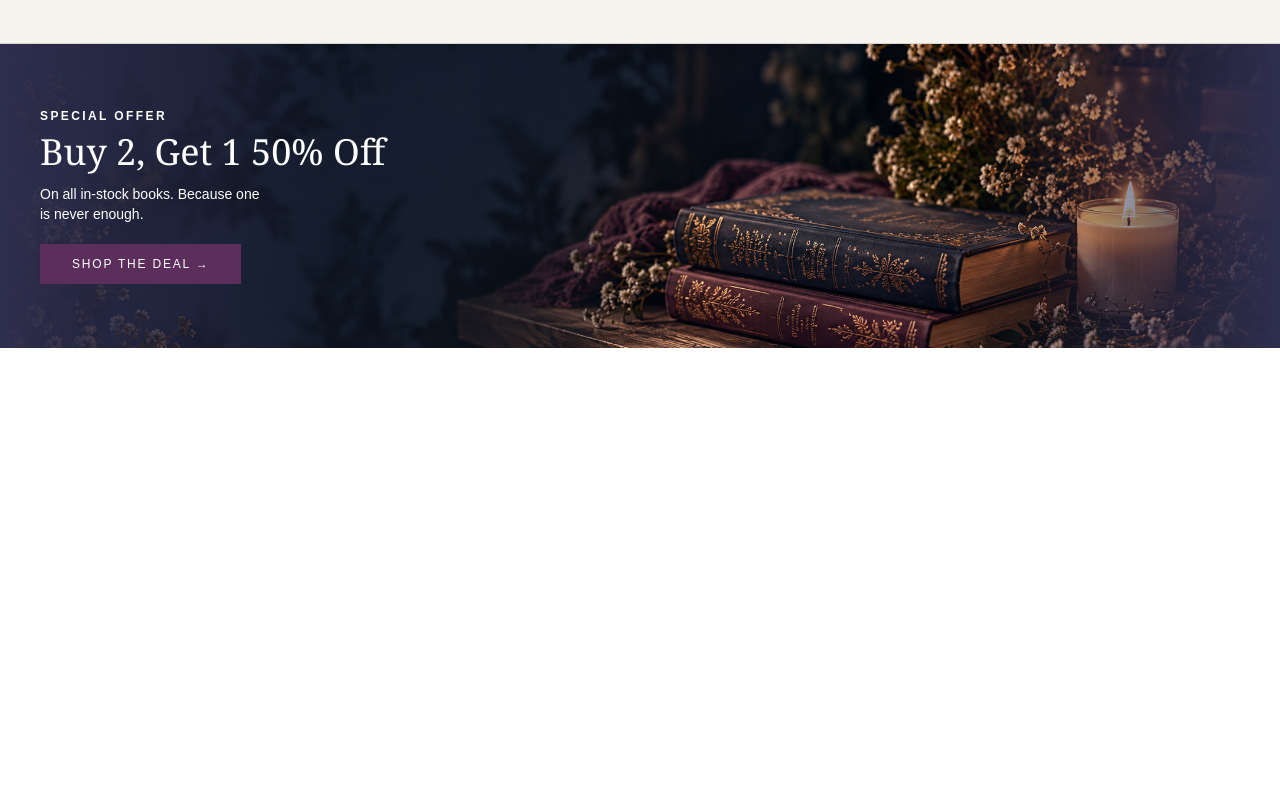
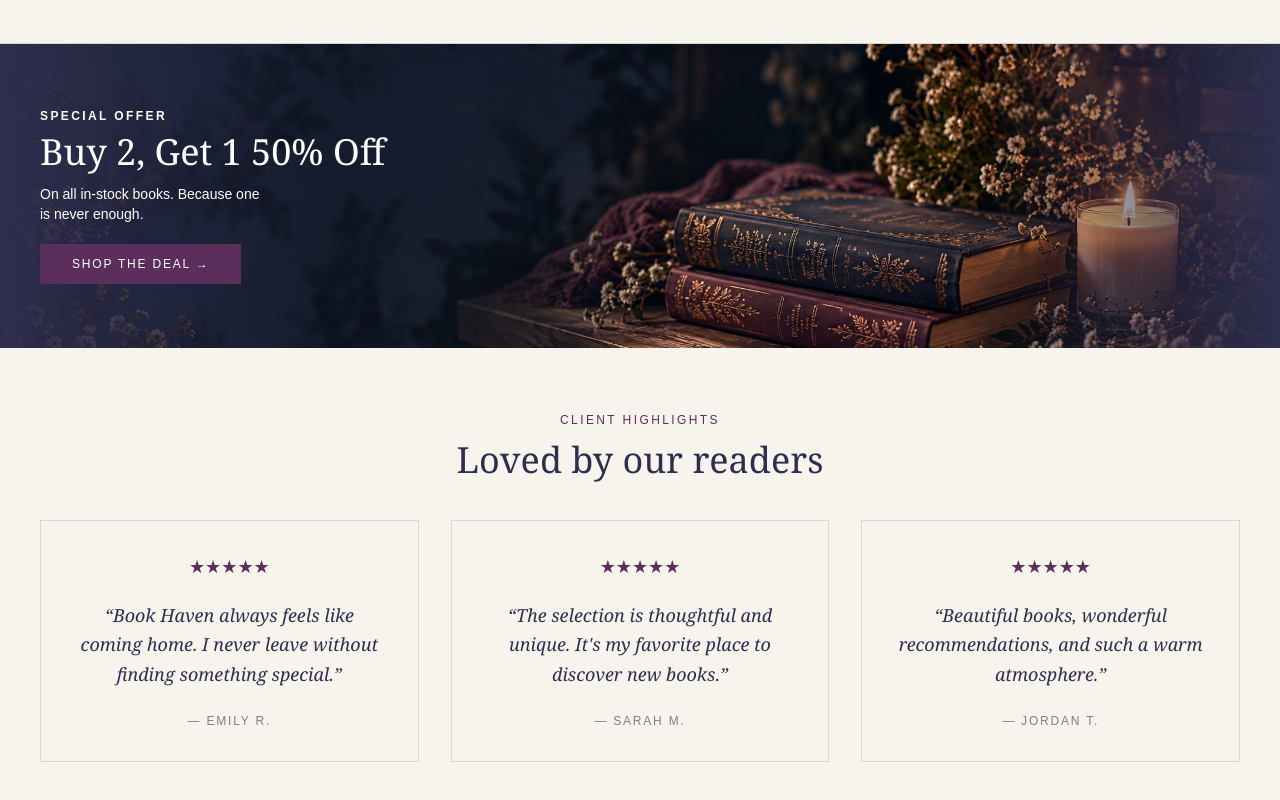
Before and after one commit to Thecodebarbie/book-haven-bookstore, a Next.js app: page / in a window 1280 px wide. Shown: the part 1986-2786 px from the top of the page. Before the commit the page ends 2334 px from the top, so only its background shows below. Built offline with nearby package versions, Linux system fonts and the light colour scheme.

Commit message:
feat: add client satisfaction testimonials section

```diff
--- a/src/app/page.js
+++ b/src/app/page.js
@@ -556,6 +556,68 @@ export default function Home() {
     </a>
   </div>
 </section>
+
+{/* Client Satisfaction */}
+
+<section className="bg-[#f7f3ed] px-6 py-16 lg:px-10">
+  <div className="mx-auto max-w-7xl text-center">
+
+    <p className="mb-3 text-xs tracking-[0.2em] text-[#5C2E5C]">
+      CLIENT HIGHLIGHTS
+    </p>
+
+    <h2 className="font-serif text-4xl text-[#2E2E4E]">
+      Loved by our readers
+    </h2>
+
+    <div className="mt-10 grid grid-cols-1 gap-8 md:grid-cols-3">
+
+      {/* Review 1 */}
+      <div className="border border-[#2E2E4E]/15 p-8">
+        <p className="text-lg text-[#5C2E5C]">★★★★★</p>
+
+        <p className="mt-5 font-serif text-lg italic leading-relaxed text-[#2E2E4E]">
+          “Book Haven always feels like coming home. I never leave
+          without finding something special.”
+        </p>
+
+        <p className="mt-6 text-xs tracking-[0.15em] text-[#2E2E4E]/60">
+          — EMILY R.
+        </p>
+      </div>
+
+      {/* Review 2 */}
+      <div className="border border-[#2E2E4E]/15 p-8">
+        <p className="text-lg text-[#5C2E5C]">★★★★★</p>
+
+        <p className="mt-5 font-serif text-lg italic leading-relaxed text-[#2E2E4E]">
+          “The selection is thoughtful and unique. It&apos;s my favorite
+          place to discover new books.”
+        </p>
+
+        <p className="mt-6 text-xs tracking-[0.15em] text-[#2E2E4E]/60">
+          — SARAH M.
+        </p>
+      </div>
+
+      {/* Review 3 */}
+      <div className="border border-[#2E2E4E]/15 p-8">
+        <p className="text-lg text-[#5C2E5C]">★★★★★</p>
+
+        <p className="mt-5 font-serif text-lg italic leading-relaxed text-[#2E2E4E]">
+          “Beautiful books, wonderful recommendations, and such a warm
+          atmosphere.”
+        </p>
+
+        <p className="mt-6 text-xs tracking-[0.15em] text-[#2E2E4E]/60">
+          — JORDAN T.
+        </p>
+      </div>
+
+
+    </div>
+  </div>
+</section>
 </main>
   );
 }
```
